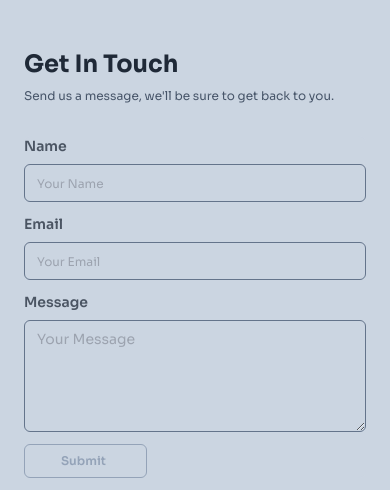
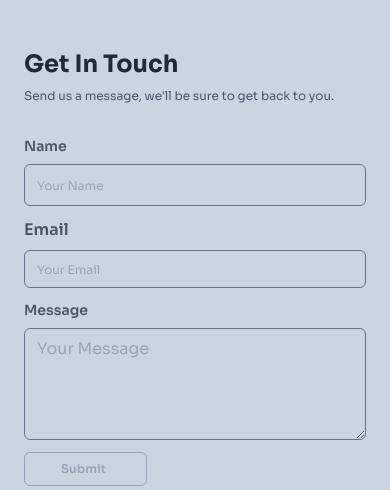
Before and after one commit to Swings0/FundHive, a Next.js app: page /contactpage in a window 390 px wide. Shown: the part 940-1430 px from the top of the page. Built offline with nearby package versions, Linux system fonts and the light colour scheme.

Commit message:
initial adj #9

```diff
--- a/src/app/components/Sidebar.tsx
+++ b/src/app/components/Sidebar.tsx
@@ -37,7 +37,7 @@ const Sidebar = () => {
     <aside className="relative">
       <div
         onClick={() => setIsOpen(!isOpen)}
-        className="cursor-pointer absolute lg:hidden block text-white text-2xl mb-2 -left-9 -top-7 mx-10 "
+        className="cursor-pointer absolute lg:hidden block text-white text-2xl mb-2 -left-5 -top-7 mx-10 "
       >
         {icon === true ? (
           <p onClick={toggle}>
--- a/src/app/contactpage/page.tsx
+++ b/src/app/contactpage/page.tsx
@@ -98,7 +98,7 @@ const Page = () => {
               className="grid grid-cols-1 gap-3 lg:gap-6 w-full max-w-lg bg-slate-300 rounded-lg"
               onSubmit={handleSubmit}
             >
-              <div className="flex flex-col text-sm">
+              <div className="flex flex-col lg:text-sm text-base">
                 <label className="text-sm font-semibold text-gray-600 mb-2">Name</label>
                 <input
                   type="text"
@@ -113,7 +113,7 @@ const Page = () => {
 
             {/* Email Input */}
             <div className="flex flex-col text-sm">
-                <label className="text-sm font-semibold text-gray-600 mb-2">Email</label>
+                <label className="lg:text-sm text-base font-semibold text-gray-600 mb-2">Email</label>
                 <input
                   type="email"
                   name="email"
@@ -126,7 +126,7 @@ const Page = () => {
               </div>
 
             {/* Message Input */}
-            <div className="flex flex-col text-sm">
+            <div className="flex flex-col lg:text-sm text-base">
                 <label className="text-sm font-semibold text-gray-600 mb-2">Message</label>
                 <textarea
                   name="message"
--- a/src/app/deposit/page.tsx
+++ b/src/app/deposit/page.tsx
@@ -223,7 +223,7 @@ const Page = () => {
                     investmentAmount === 0 ? "" : investmentAmount.toString()
                   } // Show empty when reset
                   onChange={(e) => handleAmountChange(e.target.value)}
-                  className={`mt-2 w-full text-sm p-2 border rounded outline-none ${
+                  className={`mt-2 w-full lg:text-sm text-base p-2 border rounded outline-none ${
                     error ? "border-red-500" : "border-gray-300"
                   } focus:border-gray-400`}
                   min={plans[selectedPlan].min}
```
